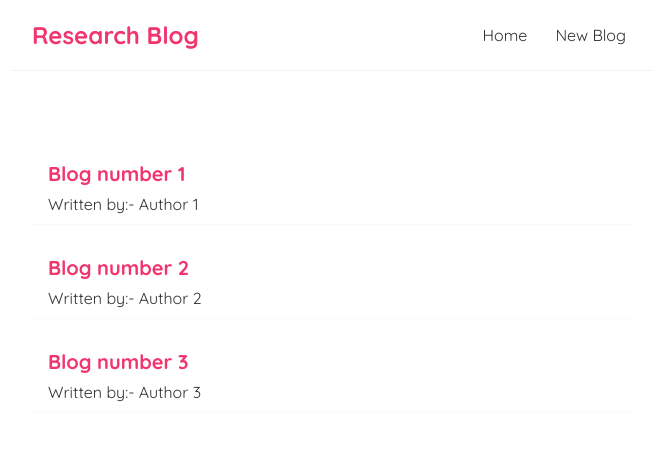
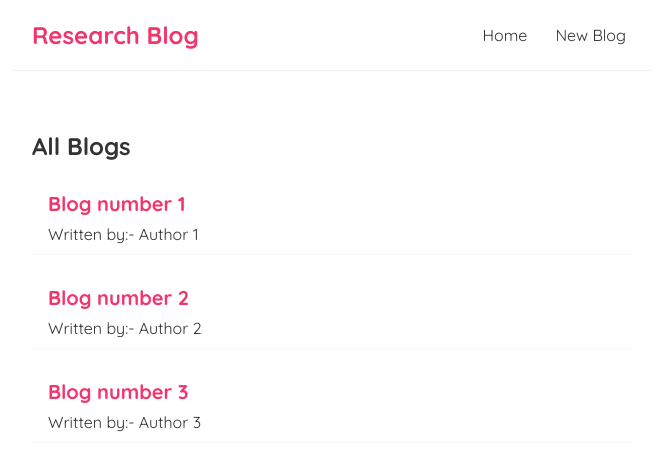
Before and after one commit to Anshuman265/react-blog, a React (Create React App) app: page /create in a window 1280 px wide. Shown: the top 470 px of the page, without its empty margins (308-964 px from the left). Built offline with nearby package versions, Linux system fonts and the light colour scheme.

Commit message:
props added

```diff
--- /dev/null
+++ b/src/Components/BlogList.js
@@ -0,0 +1,16 @@
+const BlogList = (props) => {
+    return (
+        <div className="blog-list">
+            <h2>{props.title}</h2>
+            {props.blogs.map((blog) => (
+                <div className="blog-preview" key={blog.id}>
+                    <h2>{blog.title}</h2>
+                    <p>Written by:- {blog.author}</p>
+                </div>
+            ))}
+        </div>
+
+    );
+}
+
+export default BlogList;
--- a/src/Home.js
+++ b/src/Home.js
@@ -1,4 +1,5 @@
 import { useState } from "react";
+import BlogList from "./Components/BlogList";
 
 const Home = () => {
     { /*
@@ -21,12 +22,7 @@
             {/*<button onClick={handleClick}>Click me</button>
             <p> {name } is {age}</p>
     <button onClick={(e) => handleClickAgain('Zelda' , e )}>Click me again</button> */}
-        {blogs.map((blog) => (
-            <div className="blog-preview" key={blog.id}>
-                <h2>{blog.title}</h2>
-                <p>Written by:- {blog.author}</p>
-            </div>
-        ))}
+            <BlogList blogs={blogs} title="All Blogs"/>
         </div>
      );
 }
```
